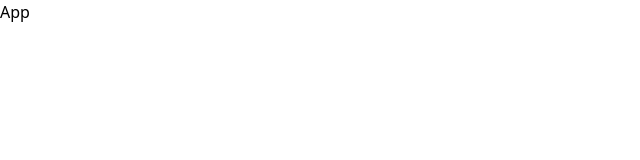
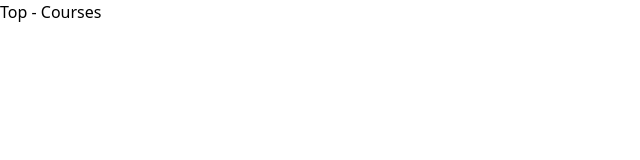
Before and after one commit to ManojBhandarkar98/codehelp-top-courses, a React (Create React App) app: page / in a window 1280 px wide. Shown: the top 160 px of the page, without its empty margins (0-640 px from the left). Built offline with nearby package versions, Linux system fonts and the light colour scheme.

Commit message:
Epi - 04 - FilterData button created using json object data pass as props and then apply map fuction to create multiple button

```diff
--- a/package.json
+++ b/package.json
@@ -9,6 +9,7 @@
     "react": "^18.2.0",
     "react-dom": "^18.2.0",
     "react-icons": "^4.8.0",
+    "react-router-dom": "^5.2.0",
     "react-scripts": "5.0.1",
     "react-toastify": "^9.1.3",
     "web-vitals": "^2.1.4"
--- a/src/App.js
+++ b/src/App.js
@@ -1,7 +1,17 @@
 import React from "react";
+import { filterData } from "./data";
+import Navbar from "./component/NavBar";
+import Filter from "./component/Filter";
 
 const App = () => {
-  return <div>App</div>;
+
+  return (
+    <div>
+      <Navbar />
+      <Filter filterData={filterData} />
+
+    </div>
+  );
 };
 
 export default App;
--- a/src/component/Filter.js
+++ b/src/component/Filter.js
@@ -0,0 +1,14 @@
+const Filter = ({ filterData }) => {
+    return (
+        <div className="filter-bar">
+            {
+                filterData.map((data) => {
+                    <button key={data.id}>
+                        {data.title};
+                    </button>
+                })
+            }
+        </div>
+    );
+}
+export default Filter;
--- a/src/component/Navbar.js
+++ b/src/component/Navbar.js
@@ -0,0 +1,10 @@
+const Navbar=()=> {
+    return (
+        <div className="navbar">
+            <nav>
+               <h1> Top - Courses</h1>
+            </nav>
+        </div>
+    );
+}
+export default Navbar;
```
Also changed, not shown: 1 other file (tests, documents, lock files or other folders).
